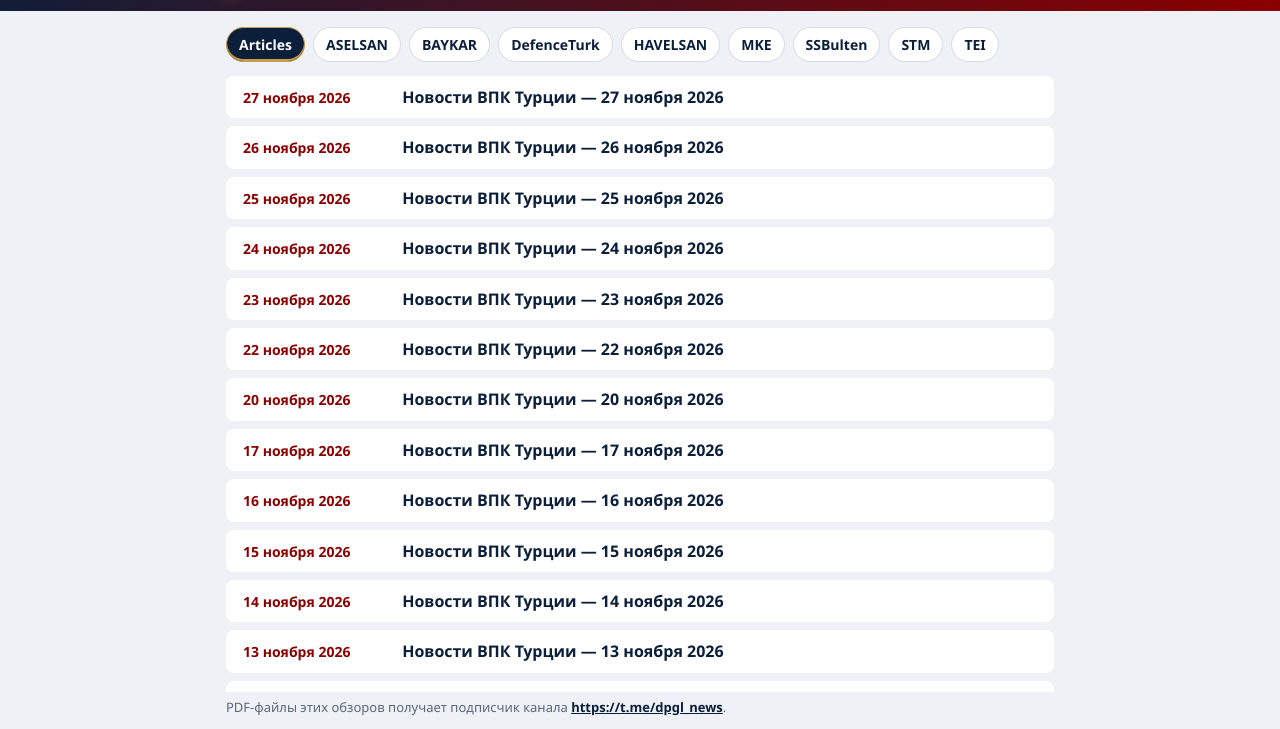
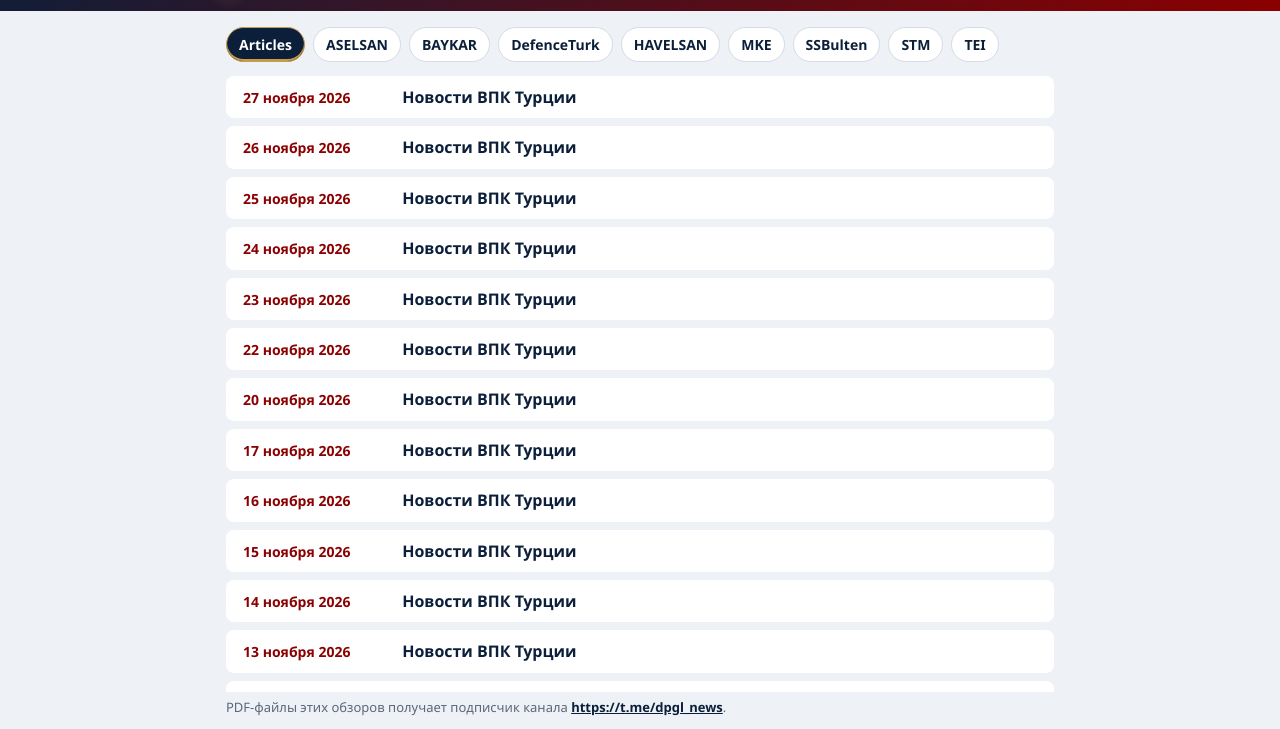
Before and after one commit to dpgl77/dpgl_news, a plain HTML site: page news_letter/index.html in a window 1280 px wide. Shown: the part 71-800 px from the top of the page. Drawn offline with Linux system fonts and the light colour scheme.

Commit message:
news_letter/index: do not repeat the card date in the material title

```diff
--- a/news_letter/index.html
+++ b/news_letter/index.html
@@ -282,55 +282,55 @@ header.top .brand-text{flex:1 1 auto;min-width:0}
   <section id="panel-Articles" data-panel="Articles" role="tabpanel" aria-labelledby="tab-Articles">
     <a class="review" href="Articles/VPK_Turcii_novosti_2026-11-27.html">
       <time datetime="2026-11-27">27 ноября 2026</time>
-      <span class="name">Новости ВПК Турции — 27 ноября 2026</span>
+      <span class="name">Новости ВПК Турции</span>
     </a>
     <a class="review" href="Articles/VPK_Turcii_novosti_2026-11-26.html">
       <time datetime="2026-11-26">26 ноября 2026</time>
-      <span class="name">Новости ВПК Турции — 26 ноября 2026</span>
+      <span class="name">Новости ВПК Турции</span>
     </a>
     <a class="review" href="Articles/VPK_Turcii_novosti_2026-11-25.html">
       <time datetime="2026-11-25">25 ноября 2026</time>
-      <span class="name">Новости ВПК Турции — 25 ноября 2026</span>
+      <span class="name">Новости ВПК Турции</span>
     </a>
     <a class="review" href="Articles/VPK_Turcii_novosti_2026-11-24.html">
       <time datetime="2026-11-24">24 ноября 2026</time>
-      <span class="name">Новости ВПК Турции — 24 ноября 2026</span>
+      <span class="name">Новости ВПК Турции</span>
     </a>
     <a class="review" href="Articles/VPK_Turcii_novosti_2026-11-23.html">
       <time datetime="2026-11-23">23 ноября 2026</time>
-      <span class="name">Новости ВПК Турции — 23 ноября 2026</span>
+      <span class="name">Новости ВПК Турции</span>
     </a>
     <a class="review" href="Articles/VPK_Turcii_novosti_2026-11-22.html">
       <time datetime="2026-11-22">22 ноября 2026</time>
-      <span class="name">Новости ВПК Турции — 22 ноября 2026</span>
+      <span class="name">Новости ВПК Турции</span>
     </a>
     <a class="review" href="Articles/VPK_Turcii_novosti_2026-11-20.html">
       <time datetime="2026-11-20">20 ноября 2026</time>
-      <span class="name">Новости ВПК Турции — 20 ноября 2026</span>
+      <span class="name">Новости ВПК Турции</span>
     </a>
     <a class="review" href="Articles/VPK_Turcii_novosti_2026-11-17.html">
       <time datetime="2026-11-17">17 ноября 2026</time>
-      <span class="name">Новости ВПК Турции — 17 ноября 2026</span>
+      <span class="name">Новости ВПК Турции</span>
     </a>
     <a class="review" href="Articles/VPK_Turcii_novosti_2026-11-16.html">
       <time datetime="2026-11-16">16 ноября 2026</time>
-      <span class="name">Новости ВПК Турции — 16 ноября 2026</span>
+      <span class="name">Новости ВПК Турции</span>
     </a>
     <a class="review" href="Articles/VPK_Turcii_novosti_2026-11-15.html">
       <time datetime="2026-11-15">15 ноября 2026</time>
-      <span class="name">Новости ВПК Турции — 15 ноября 2026</span>
+      <span class="name">Новости ВПК Турции</span>
     </a>
     <a class="review" href="Articles/VPK_Turcii_novosti_2026-11-14.html">
       <time datetime="2026-11-14">14 ноября 2026</time>
-      <span class="name">Новости ВПК Турции — 14 ноября 2026</span>
+      <span class="name">Новости ВПК Турции</span>
     </a>
     <a class="review" href="Articles/VPK_Turcii_novosti_2026-11-13.html">
       <time datetime="2026-11-13">13 ноября 2026</time>
-      <span class="name">Новости ВПК Турции — 13 ноября 2026</span>
+      <span class="name">Новости ВПК Турции</span>
     </a>
     <a class="review" href="Articles/VPK_Turcii_novosti_2026-11-12.html">
       <time datetime="2026-11-12">12 ноября 2026</time>
-      <span class="name">Новости ВПК Турции — 12 ноября 2026</span>
+      <span class="name">Новости ВПК Турции</span>
     </a>
     <a class="review" href="Articles/TOLUN-P_AKINCI_ispytanie_ru.html">
       <time datetime="2026-11-12">12 ноября 2026</time>
@@ -356,7 +356,7 @@ header.top .brand-text{flex:1 1 auto;min-width:0}
   <section id="panel-DefenceTurk" data-panel="DefenceTurk" role="tabpanel" aria-labelledby="tab-DefenceTurk">
     <a class="review" href="DefenceTurk/2026-11-16 Defence Turk - Главное за неделю.html">
       <time datetime="2026-11-16">16 ноября 2026</time>
-      <span class="name">Defence Turk — главное за неделю, 16.11.2026</span>
+      <span class="name">Defence Turk — главное за неделю</span>
     </a>
   </section>
   <section id="panel-HAVELSAN" data-panel="HAVELSAN" role="tabpanel" aria-labelledby="tab-HAVELSAN">
--- a/sitemap.xml
+++ b/sitemap.xml
@@ -6,7 +6,7 @@
   </url>
   <url>
     <loc>https://dpgl77.github.io/dpgl_news/news_letter/</loc>
-    <lastmod>2026-11-27</lastmod>
+    <lastmod>2026-11-28</lastmod>
   </url>
   <url>
     <loc>https://dpgl77.github.io/dpgl_news/sources_ranking.html</loc>
```
